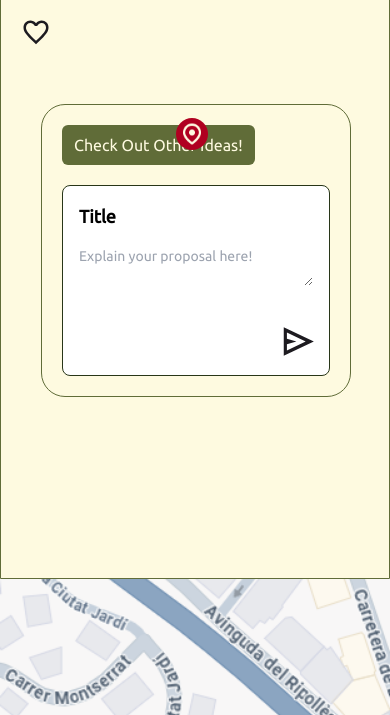
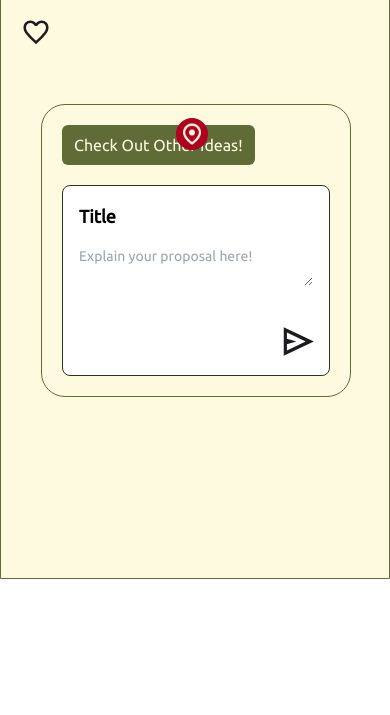
Before and after one commit to AleixProjects/projecteAleix-Marc, a website built with Vite: page app/your-idea.html in a window 390 px wide. Shown: the part 266-981 px from the top of the page. After the commit the page ends 845 px from the top, so only its background shows below. Built offline with nearby package versions, Linux system fonts and the light colour scheme.

Commit message:
yout idea finished?

```diff
--- a/app/your-idea.html
+++ b/app/your-idea.html
@@ -48,7 +48,7 @@
         class="mt-10 h-screen-minus-135 w-full md:w-96 bg-beix border rounded-t-3xl border-verdClar"
       >
         <div>
-          <div class="flex flex-col w-full md:w-96 h-screen">
+          <div class="flex flex-col w-full md:w-96 ">
             <hr class="bg-verdClar mt-3 w-40 h-1.5 self-center rounded-lg" />
             <div class="pt-10 pl-5 w-screen md:w-96">
               <h1 class="text-verdFosc text-3xl font-black">
```
